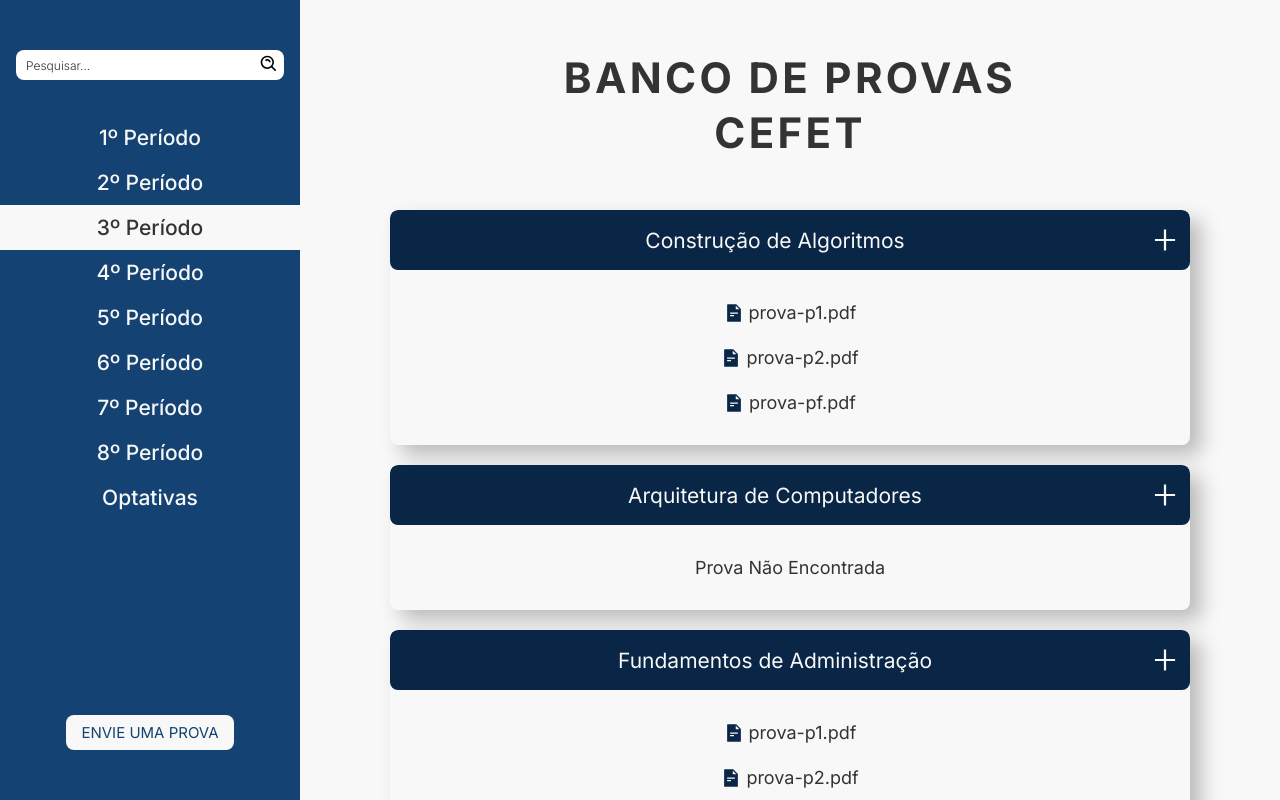
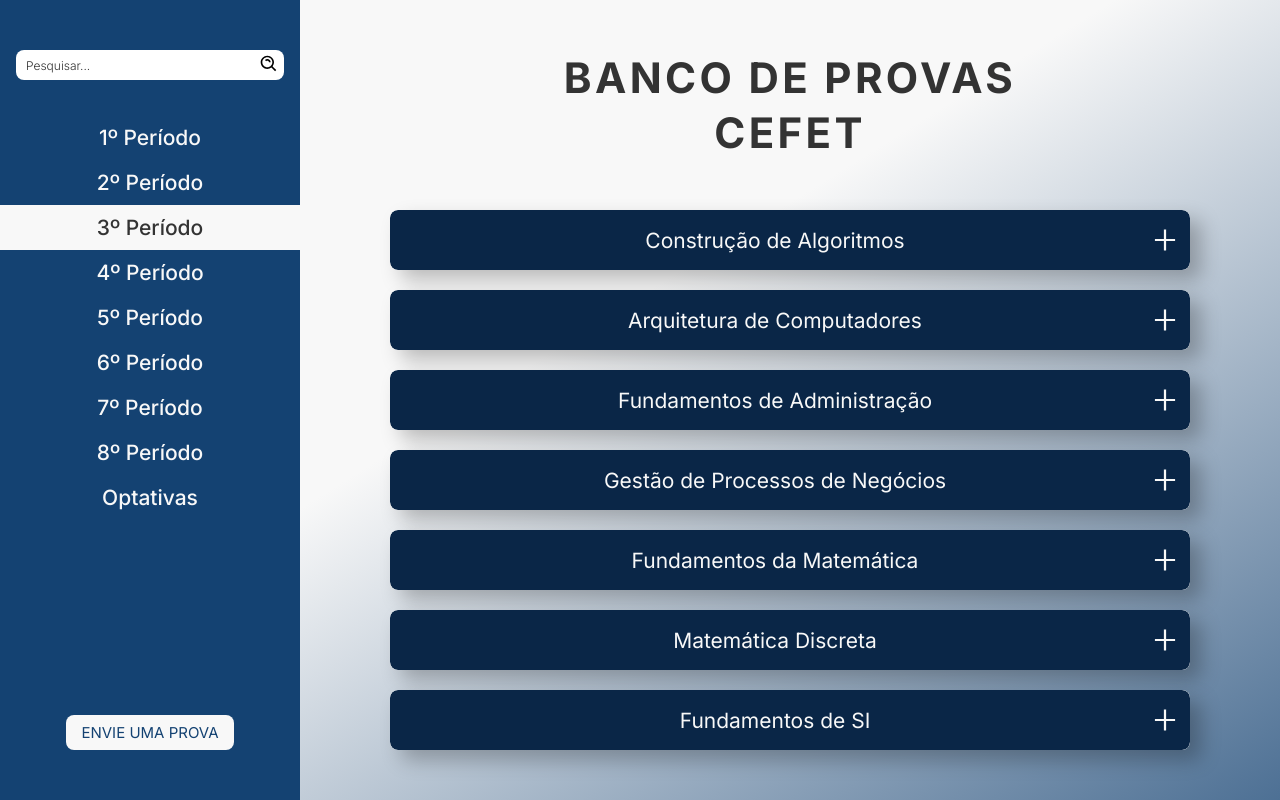
Before and after one commit to NyviDev/cefetdb-frontend, a React (Create React App) app: page / in a window 1280 px wide. Shown: the top 800 px of the page. Built offline with nearby package versions, Linux system fonts and the light colour scheme.

Commit message:
feat: add accordion component for exams

```diff
--- a/package.json
+++ b/package.json
@@ -11,6 +11,7 @@
     "@types/react": "^18.0.33",
     "@types/react-dom": "^18.0.11",
     "react": "^18.2.0",
+    "react-collapse": "^5.1.1",
     "react-dom": "^18.2.0",
     "react-icons": "^4.8.0",
     "react-router-dom": "^6.10.0",
@@ -42,5 +43,8 @@
       "last 1 firefox version",
       "last 1 safari version"
     ]
+  },
+  "devDependencies": {
+    "@types/react-collapse": "^5.0.1"
   }
 }
--- a/src/Global.d.ts
+++ b/src/Global.d.ts
@@ -1,2 +1,3 @@
 declare module "*.module.css";
 declare module "*.module.scss";
+declare module 'react-collapse';
--- /dev/null
+++ b/src/components/Discipline.tsx
@@ -0,0 +1,37 @@
+import React, { useState } from "react";
+import { Collapse } from "react-collapse";
+import Files from "./Files";
+import { AiOutlinePlus, AiOutlineMinus } from "react-icons/ai";
+import styles from "./discipline.module.scss";
+
+interface iDiscipline {
+  period: string;
+  disciplines: string[];
+  index: number;
+  toggleAccordion(index: number): void;
+  accordion: number;
+}
+
+const Discipline = ({
+  period,
+  disciplines,
+  index,
+  toggleAccordion,
+  accordion,
+}: iDiscipline) => {
+  return (
+    <li className={styles.container}>
+      <div className={styles.header} onClick={() => toggleAccordion(index)}>
+        <h3 className={styles.title}>{period}</h3>
+        <button className={styles.button}>
+          {accordion === index ? <AiOutlineMinus /> : <AiOutlinePlus />}
+        </button>
+      </div>
+      <Collapse isOpened={accordion === index}>
+        <Files fileArray={disciplines} />
+      </Collapse>
+    </li>
+  );
+};
+
+export default Discipline;
--- a/src/components/Disciplines.tsx
+++ b/src/components/Disciplines.tsx
@@ -1,8 +1,7 @@
-import React from "react";
-import { AiOutlinePlus } from "react-icons/ai";
+import React, {useState} from "react";
 
 import styles from "./disciplines.module.scss";
-import Files from "./Files";
+import Discipline from "./Discipline";
 
 const Disciplines = () => {
   const periods = {
@@ -76,20 +75,20 @@
     // 8: ["Governança de TI", "Legislação e Prop. Intelectual", "Economia"],
   };
 
+  function toggleAccordion(i: number) {
+    if(accordion === i) {
+      return setAccordion(-1);
+    }
+    setAccordion(i);
+  }
+
+  const [accordion, setAccordion] = useState(-1);
+
   return (
     <ul className={styles.disciplines}>
-      {Object.entries(periods[1]).map(([period, Disciplines]) => {
-        console.log(Disciplines);
+      {Object.entries(periods[1]).map(([period, Disciplines], i) => {
         return (
-          <li className={styles.container}>
-            <div className={styles.header}>
-              <h3 className={styles.title}>{period}</h3>
-              <button className={styles.button}>
-                <AiOutlinePlus />
-              </button>
-            </div>
-            <Files fileArray={Disciplines}/>
-          </li>
+          <Discipline period={period} disciplines={Disciplines} index={i} toggleAccordion={toggleAccordion} accordion={accordion} />
         );
       })}
     </ul>
--- a/src/components/Files.tsx
+++ b/src/components/Files.tsx
@@ -4,22 +4,26 @@
 import styles from "./files.module.scss";
 
 interface iFiles {
-  fileArray: Array<string>;
+  fileArray: string[];
 }
-const Files = ({ fileArray }: iFiles) => {
-  return (
-    fileArray.length === 0 ? (<p className={styles.fileNotFound}>Prova Não Encontrada</p>) : (<ul className={styles.files}>
+const Files: React.FC<iFiles> = ({ fileArray }) => {
+  return fileArray.length === 0 ? (
+    <div className={styles.notFoundContainer}>
+      <p className={styles.fileNotFound}>Prova Não Encontrada</p>
+    </div>
+  ) : (
+    <ul className={styles.files}>
       {fileArray.map((file) => {
         return (
           <li className={styles.fileContainer}>
-          <AiFillFileText />
-          <a className={styles.file} href="google.com">
-            {file}
-          </a>
-        </li>
-        )
+            <AiFillFileText />
+            <a className={styles.file} href="google.com">
+              {file}
+            </a>
+          </li>
+        );
       })}
-    </ul>)
+    </ul>
   );
 };
 
--- /dev/null
+++ b/src/components/discipline.module.scss
@@ -0,0 +1,31 @@
+@import "../styles/all.scss";
+
+.container {
+  background-color: $white;
+
+  border-radius: 8px;
+  overflow: hidden;
+  max-width: 800px;
+  width: 100%;
+  box-shadow: 11px 10px 20px rgba(0, 0, 0, 0.25);
+  .header {
+    @include flex(row, center, flex-end);
+    background-color: $dark-blue;
+    color: $white;
+    height: 60px;
+    border-radius: 8px;
+    padding: 0 10px;
+    cursor: pointer;
+    .title {
+      flex: 1;
+      text-align: center;
+      @include fontStyle(400, 21px, 25px, $white);
+    }
+
+    .button {
+      color: $white;
+      font-size: 30px;
+      height: 30px;
+    }
+  }
+}
--- a/src/components/disciplines.module.scss
+++ b/src/components/disciplines.module.scss
@@ -5,33 +5,5 @@
     gap: 20px;
     width: 100%;
     padding: 50px 20px;
-    background-color: $white;
-    .container {
-      border-radius: 8px;
-      overflow: hidden;
-      max-width: 800px;
-      width: 100%;
-      box-shadow: 11px 10px 20px rgba(0, 0, 0, 0.25);
-      .header {
-        @include flex(row, center, flex-end);
-        background-color: $dark-blue;
-        color: $white;
-        height: 60px;
-        border-radius: 8px;
-        padding: 0 10px;
-        .title {
-          flex: 1;
-          text-align: center;
-          @include fontStyle(400, 21px, 25px, $white);
-        }
 
-        .button {
-          color: $white;
-          font-size: 30px;
-          height: 30px;
-        }
-      }
-
-
-    }
   }
--- a/src/components/files.module.scss
+++ b/src/components/files.module.scss
@@ -1,13 +1,12 @@
 @import "../styles/all.scss";
 
 .files {
-  @include flex(column, center, center);
+  padding: 20px 0;
   gap: 20px;
-  padding: 30px 0;
 
   .fileContainer {
     @include flex(row, center, center);
-
+    margin: 10px 0;
     gap: 5px;
     color: $black;
 
@@ -21,8 +20,12 @@
     }
   }
 }
-.fileNotFound {
-  @include fontStyle(400, 18px, 25px, $black);
-  text-align: center;
+
+.notFoundContainer {
   padding: 30px 0;
+
+  .fileNotFound {
+    @include fontStyle(400, 18px, 25px, $black);
+    text-align: center;
+  }
 }
--- a/src/styles/global.scss
+++ b/src/styles/global.scss
@@ -20,3 +20,7 @@
 a {
   text-decoration: none;
 }
+
+.ReactCollapse--collapse {
+  transition: height 500ms;
+}
```
Also changed, not shown: 1 other file (tests, documents, lock files or other folders).
